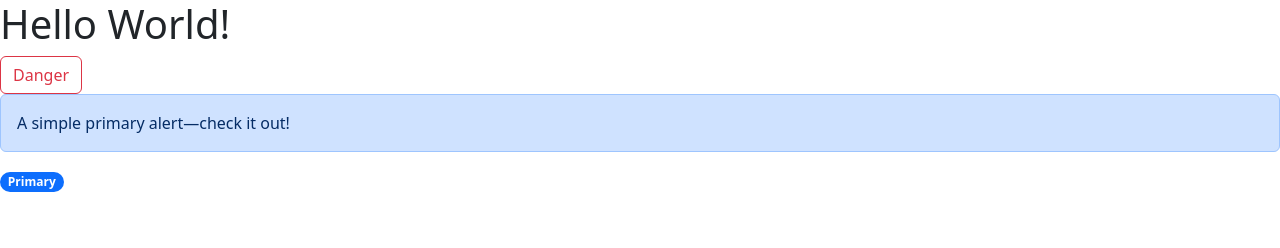
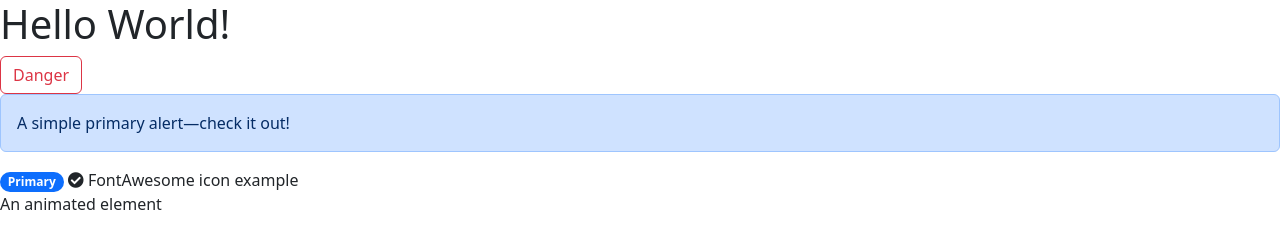
Before and after one commit to manuelaguilar5219/COMP001BWeek6LectureActivity, a plain HTML site: page index.html in a window 1280 px wide. Drawn offline with nearby package versions, Linux system fonts and the light colour scheme.

Commit message:
Added two third party libraries

```diff
--- a/index.html
+++ b/index.html
@@ -5,6 +5,8 @@
     <meta name="viewport" content="width=device-width, initial-scale=1.0">
     <title>Week6LectureActivity</title>
     <link href="https://cdn.jsdelivr.net/npm/bootstrap@5.3.3/dist/css/bootstrap.min.css" rel="stylesheet" integrity="sha384-QWTKZyjpPEjISv5WaRU9OFeRpok6YctnYmDr5pNlyT2bRjXh0JMhjY6hW+ALEwIH" crossorigin="anonymous">
+    <link rel="stylesheet" href="https://cdnjs.cloudflare.com/ajax/libs/font-awesome/5.15.3/css/all.min.css"> <!-- FontAwesome is a popular icon library that provides a vast collection of scalable vector icons. You can use them to enhance the visual appeal of your user interface. -->
+    <link rel="stylesheet" href="https://cdnjs.cloudflare.com/ajax/libs/animate.css/4.1.1/animate.min.css"> <!-- Animate.CSS is a library that provides a collection of pre-defined animations that you can easily apply to your elements. This library helps you add animations to your website without writing complex CSS or JavaScript.-->
 </head>
 <body>
     <h1>Hello World!</h1>
@@ -13,5 +15,7 @@
         A simple primary alert—check it out!
     </div>
       <span class="badge rounded-pill text-bg-primary">Primary</span>
+      <i class="fas fa-check-circle"></i> FontAwesome icon example
+      <div class="animate__animated animate__bounce">An animated element</div>
 </body>
 </html>
```
